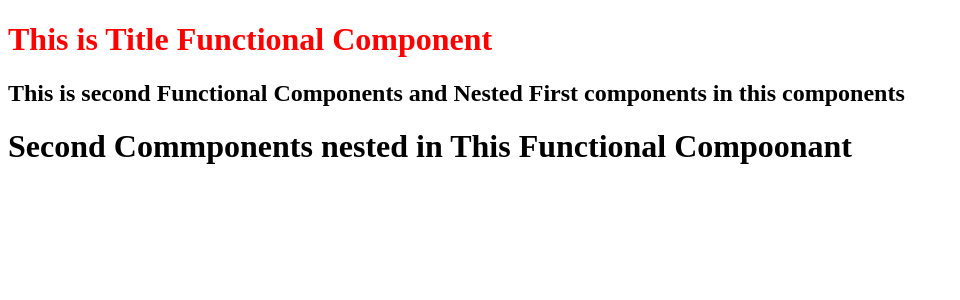
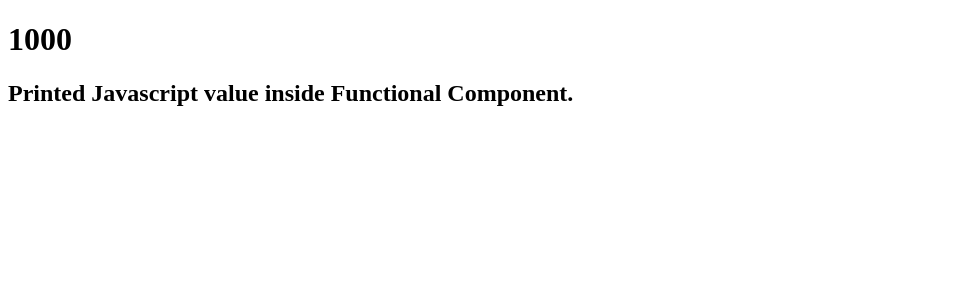
Before and after one commit to swapnil-game565/lets-learn-react, a React (Vite) app: page / in a window 1280 px wide. Shown: the top 300 px of the page, without its empty margins (0-960 px from the left). Built offline with nearby package versions, Linux system fonts and the light colour scheme.

Commit message:
Learned Javascript Code inside Component

```diff
--- a/App.js
+++ b/App.js
@@ -1,26 +1,20 @@
 import React from "react";
 import ReactDOM from "react-dom/client";
 
-//React Functional Component
-const Title = () => (<h1 id="heading" className="head">
+//React Element
+const title = (<h1 id="heading" className="head">
     This is Title Functional Component
 </h1>);
 
-//Nested React Components also called as Component Composition
-const Title2 = () => (
+//Javascript inside Component
+const sum = 10 * 100;
+
+const Heading = () => (
     <div className="second-component">
-        <Title/>
-        <h2> This is second Functional Components and Nested First components in this components</h2>
+        <h1>{sum}</h1>
+        <h2> Printed Javascript value inside Functional Component. </h2>
     </div>
 )
-
-const Heading = () => (
-     <div id="container">
-        <Title2 />
-        <h1 className="heading">Second Commponents nested in This Functional Compoonant</h1>
-     </div>
-);
-
 
 
 const root = ReactDOM.createRoot(document.getElementById("root"));
```
